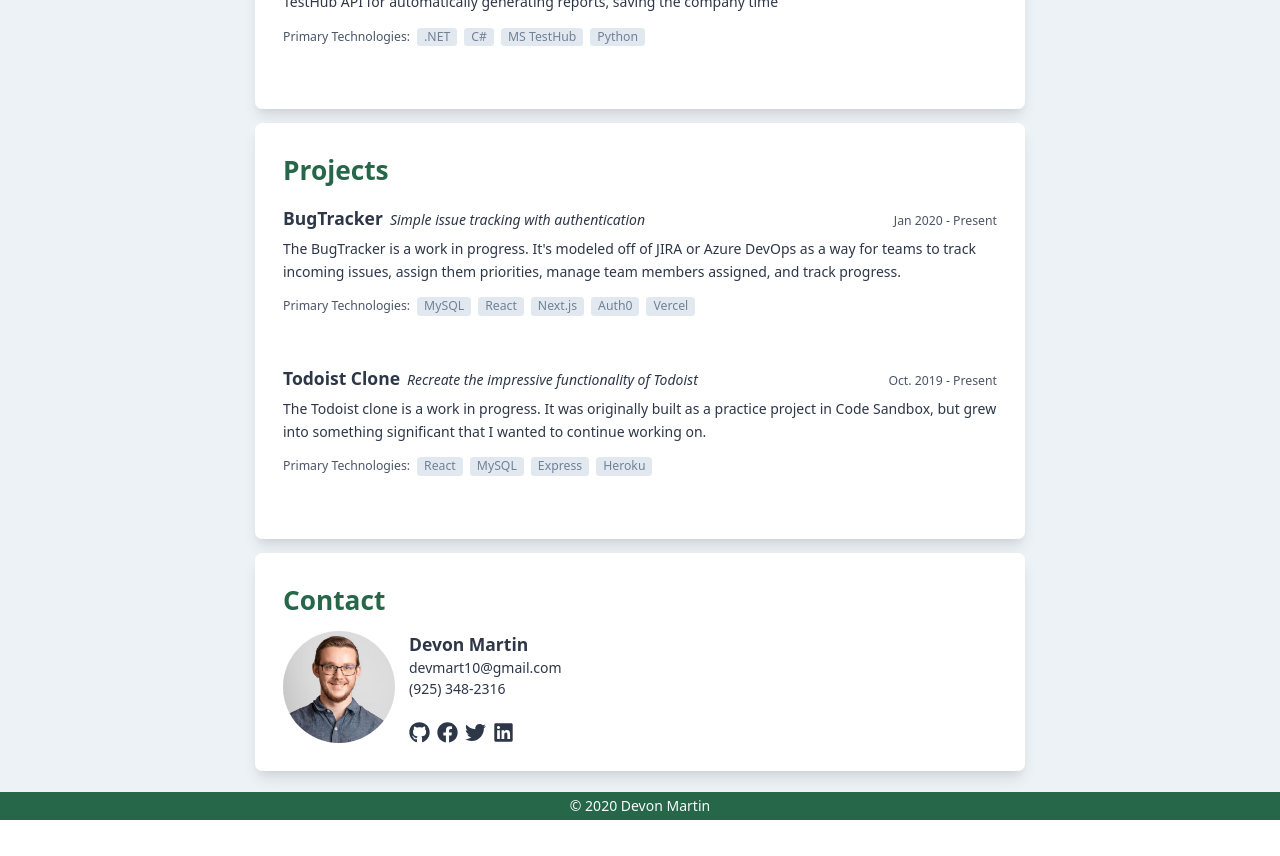
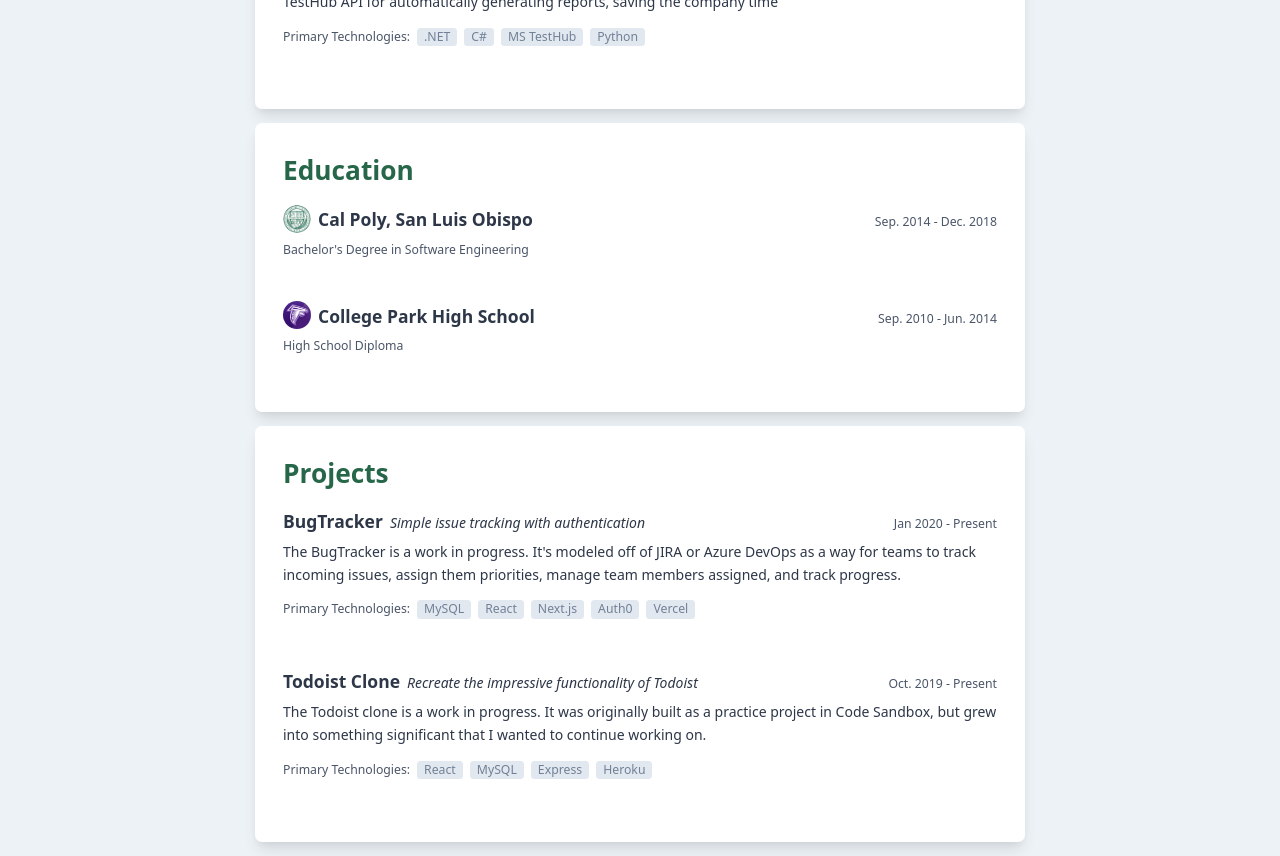
Before and after one commit to devmart10/portfolio-next, a Next.js app: page / in a window 1280 px wide. Shown: the part 1080-1936 px from the top of the page. Before the commit the page ends 1900 px from the top, so only its background shows below. Built offline with nearby package versions, Linux system fonts and the light colour scheme.

Commit message:
adds education section

```diff
--- a/pages/index.js
+++ b/pages/index.js
@@ -5,12 +5,14 @@ import AboutMe from "../src/sections/AboutMe";
 import Projects from "../src/sections/Projects";
 import Contact from "../src/sections/Contact";
 import Work from "../src/sections/Work";
+import Education from "../src/sections/Education";
 
 const Index = () => {
   return (
     <Layout>
       <AboutMe></AboutMe>
       <Work></Work>
+      <Education></Education>
       <Projects></Projects>
       <Contact></Contact>
     </Layout>
--- /dev/null
+++ b/src/data/education.json
@@ -0,0 +1,14 @@
+[
+  {
+    "name": "Cal Poly, San Luis Obispo",
+    "date": "Sep. 2014 - Dec. 2018",
+    "degree": "Bachelor's Degree in Software Engineering",
+    "img": "/cal_poly.png"
+  },
+  {
+    "name": "College Park High School",
+    "date": "Sep. 2010 - Jun. 2014",
+    "degree": "High School Diploma",
+    "img": "/cp.png"
+  }
+]
--- /dev/null
+++ b/src/sections/Education.js
@@ -0,0 +1,28 @@
+import React from "react";
+import data from "../data/education.json";
+
+const Education = () => {
+  return (
+    <section id="education">
+      <div className="mb-4 bg-white card">
+        <h2 className="font-bold text-primary">Education</h2>
+        {data.map(({ name, date, degree, img }, index) => {
+          return (
+            <div className="mt-4" key={index}>
+              <div className="flex flex-col md:flex-row md:items-center">
+                <div className="flex items-end mb-2">
+                  <img src={img} alt={name} className="w-8 h-8 mr-2 rounded-full" />
+                  <h4 className="m-0 font-semibold">{name}</h4>
+                </div>
+                <span className="text-sm text-gray-700 md:ml-auto">{date}</span>
+              </div>
+              <p className="pb-8 text-sm text-gray-700">{degree}</p>
+            </div>
+          );
+        })}
+      </div>
+    </section>
+  );
+};
+
+export default Education;
```
Also changed, not shown: public/cal_poly.png (added), public/cp.png (added).
